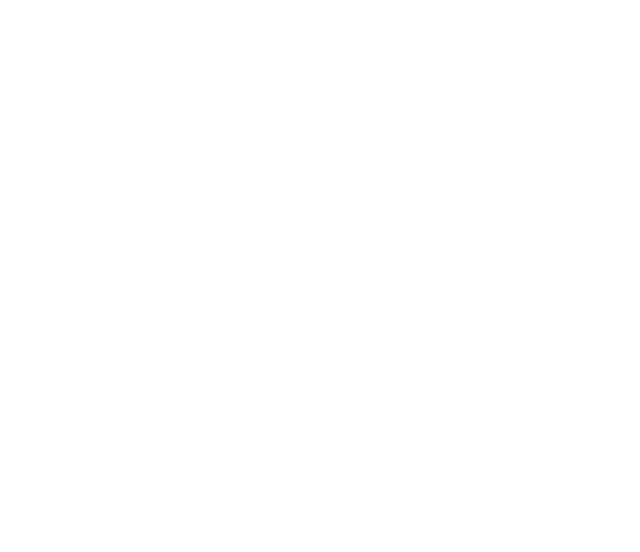
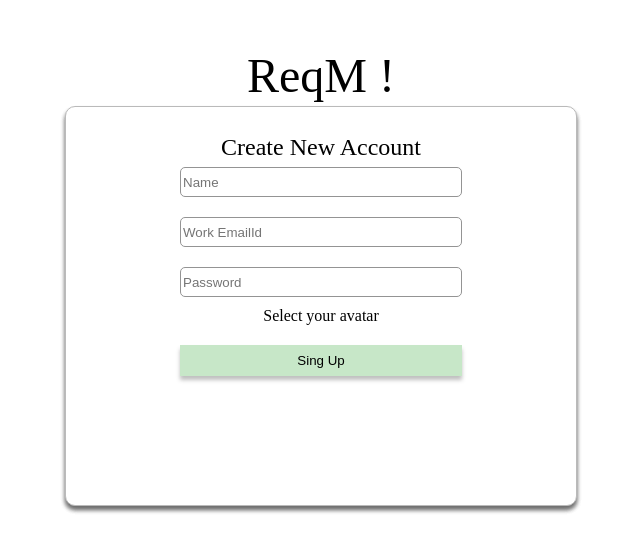
Before and after one commit to dileep519/ReqM, a React (Create React App) app: page /signin in a window 1280 px wide. Shown: the part 114-666 px from the top of the page, without its empty margins (319-959 px from the left). Built offline with nearby package versions, Linux system fonts and the light colour scheme.

Commit message:
Signup screen

```diff
--- a/package.json
+++ b/package.json
@@ -6,10 +6,12 @@
     "@testing-library/jest-dom": "^5.11.8",
     "@testing-library/react": "^11.2.2",
     "@testing-library/user-event": "^12.6.0",
+    "alert": "^5.0.10",
     "react": "^17.0.1",
     "react-dom": "^17.0.1",
     "react-router-dom": "^5.2.0",
     "react-scripts": "4.0.1",
+    "validator": "^13.5.2",
     "web-vitals": "^0.2.4"
   },
   "scripts": {
--- a/public/index.css
+++ b/public/index.css
@@ -4,3 +4,8 @@
     width:100vw;
     max-width:100vw;
 }
+
+html, body {
+    max-width: 100%;
+    overflow-x: hidden;
+}
--- a/src/App.jsx
+++ b/src/App.jsx
@@ -4,6 +4,7 @@
 import Products from './components/homescreen/product/products';
 import Resources from './components/homescreen/resources/resources';
 import Pricing from './components/homescreen/pricing/pricing';
+import Signup from './components/signup/signup';
 
 const App=()=>{
     return(
@@ -13,7 +14,7 @@
             <Route path="/product" component={Products}/>
             <Route path="/resource" component={Resources}/>
             <Route path="/pricing" component={Pricing}/>
-            <Route path="/signin"/>
+            <Route path="/signin" component={Signup}/>
         </Switch>
 
         </>
--- a/src/components/homescreen/footer/footer.css
+++ b/src/components/homescreen/footer/footer.css
@@ -6,6 +6,7 @@
     padding-top:80px;
     padding-bottom: 80px;
     background: #AED8B2;
+    width:100vw;
 }
 
 .footer-content{
--- a/src/components/homescreen/header/header.css
+++ b/src/components/homescreen/header/header.css
@@ -1,7 +1,6 @@
 .header-container{
     display: flex;
     flex-direction: row;
-    /* position: fixed; */
     height: 10vh;
     min-height: 80px;
     box-shadow: 0px 8px 4px 0px rgba(0,0,0,0.2);
@@ -48,5 +47,4 @@
     border: 2px solid #070707;
     box-sizing: border-box;
     border-radius: 10px;
-
 }
--- a/src/components/homescreen/homescreen.css
+++ b/src/components/homescreen/homescreen.css
@@ -1,9 +1,6 @@
 .homescreen-container{
     display: flex;
     flex-direction: column;
-    /* width: 100vw; */
-    /* max-width: 100vw; */
-    overflow-x: hidden;
 }
 
 
@@ -11,7 +8,6 @@
 .homescreen-body-conatiner1{
     display: flex;
     flex-direction: row;
-    overflow-x: hidden;
 }
 
 .homescreen-text{
@@ -42,7 +38,7 @@
 .homescreen-body-conatiner2{
     display: flex;
     flex-direction: row;
-
+    margin:10px;
 }
 
 .homescreen-text2{
@@ -70,10 +66,6 @@
     color: #000000;
 }
 
-.homescreen-image2{
-    /* width:45%; */
-}
-
 .homescreen-body-conatiner3{
     display: flex;
     flex-direction: row;
@@ -85,37 +77,32 @@
     font-size: 24px;
     line-height: 38px;
     color: #000000;
-}
-
-.homescren-image3{
-    /* width: 40%; */
+    overflow: hidden;
+    margin:10px;
 }
 
 .homescreen-text3{
     display: flex;
     flex-direction: column;
     justify-content: center;
-    /* text-overflow: wrap; */
     word-wrap: break-word;
-    width: 60%;
+    width: 55%;
 }
 
 .homescreen-body-conatiner4{
     display: flex;
     flex-direction: row;
     margin-top: 2%;
-    /* height:40%; */
     font-family: Nunito Sans;
     font-style: normal;
     font-weight: 300;
     font-size: 24px;
     line-height: 38px;
     color: #000000;
+    margin:10px;
+
 }
 
-.homescren-image4{
-    /* width: 50%; */
-}
 
 .homescreen-text4{
     display: flex;
@@ -127,7 +114,7 @@
 .get-started{
     font-weight: bold;
     color: #FFFDFD;
-    background: #895B5B;
+    background: #898B5B;
     box-shadow: 0px 4px 4px rgba(0, 0, 0, 0.25);
     border-radius: 15px;
     width: fit-content;
--- a/src/components/homescreen/homescreen.jsx
+++ b/src/components/homescreen/homescreen.jsx
@@ -1,4 +1,4 @@
-import React from 'react';
+import React, { useState } from 'react';
 import Header from './header/header';
 import Footer from './footer/footer';
 import './homescreen.css';
@@ -6,7 +6,6 @@
 import image2 from '../../shared/images/Rectangle 163.png';
 import image3 from '../../shared/images/Rectangle 165.png';
 import image4 from '../../shared/images/Rectangle 166.png';
-
 
 
 const HomeScreen=(props)=>{
--- /dev/null
+++ b/src/components/signup/signup.css
@@ -0,0 +1,81 @@
+.signUpPage{
+    display: flex;
+    align-items: center;
+    justify-content: center;
+    flex-direction: column;
+    height: 100vh;
+    width:100vw;
+}
+
+.signUpSubContainer{
+    display: flex;
+    /* justify-content: center; */
+    flex-direction: column;
+    align-items: center;
+    min-width: fit-content;
+    padding-left: 20px;
+    padding-right: 20px;
+    background: #FFFFFF;
+    border: 1px solid #BABABA;
+    box-sizing: border-box;
+    box-shadow: 0px 4px 4px rgba(0, 0, 0, 0.25), 0px 4px 4px rgba(0, 0, 0, 0.25), 0px 4px 4px rgba(0, 0, 0, 0.25);
+    border-radius: 10px;
+    margin-top: 20px;
+    height: 50%;
+    width: 40%;
+}
+
+.signUpInputContainer{
+    display: flex;
+    flex-direction: column;
+    align-items: center;
+    /* height: 100%; */
+    width: 100%;
+}
+
+.signupInput{
+    background: #FFFFFF;
+    border: 1px solid #949494;
+    box-sizing: border-box;
+    border-radius: 5px;
+    height:30px;
+    margin:10px;
+    width: 60%;
+}
+
+.signUpInfo{
+    font-family: Nunito Sans;
+    font-style: normal;
+    font-weight: normal;
+    font-size: 24px;
+    line-height: 20px;
+    /* or 83% */
+    color: #000000;
+    margin-top: 30px;
+
+}
+
+
+.signUpProdName{
+    font-family: Sunshiney;
+    font-style: normal;
+    font-weight: normal;
+    font-size: 48px;
+    line-height: 20px;
+    color: #000000;
+}
+
+.signUpButton{
+    text-decoration: none;
+    border:none;
+    background: #C7E7C8;
+    box-shadow: 0px 4px 4px rgba(0, 0, 0, 0.25);
+    width: 60%;
+    margin-top: 20px;
+    padding:8px;
+}
+
+.signUpButton:hover{
+    cursor: pointer;
+    border: none;
+}
--- /dev/null
+++ b/src/components/signup/signup.jsx
@@ -0,0 +1,52 @@
+import React, { useState } from 'react';
+import validator  from 'validator';
+import alert from 'alert';
+import './signup.css';
+
+const Signup=()=>{
+
+    const [name,setName]=useState(()=>"");
+    const [email,setEmail]=useState();
+    const [password,setPassword]=useState(()=>"")
+
+    const handleClick=(event)=>{
+        if(event.target.id=='name'){
+            setName(event.target.value);
+        }else if(event.target.id=='email'){
+
+            setEmail(event.target.value);
+        }else{
+            setPassword(event.target.value);
+        }
+    }
+
+    const handleSignup=(e)=>{
+        const value=validator.isEmail(email);
+        if(!value){
+            alert('Please enter valid email');
+        }
+        console.log("Out put after clicking signup is....",name);
+        console.log("Password",password);
+        console.log("email",email);
+    }
+
+    return(
+        <div className="signUpPage">
+                <span className="signUpProdName">ReqM !</span>
+                <div className="signUpSubContainer">
+                    <div className="signUpInputContainer" >
+                        <span className="signUpInfo">Create New Account</span>
+                        <input id="name" onChange={handleClick} className="signupInput" type="text" placeholder="Name"  value={name}/>
+                        <input id="email" onChange={handleClick} className="signupInput" type="email" placeholder="Work EmailId" value={email}/>
+                        <input id="password" onChange={handleClick} className="signupInput" type="password" placeholder="Password" value={password}/>
+                    </div>
+                    <div>
+                        <span>Select your avatar</span>
+                    </div>
+                    <button className="signUpButton" onClick={handleSignup}>Sing Up</button>
+                </div>
+        </div>
+    );
+}
+
+export default Signup;
--- a/src/index.js
+++ b/src/index.js
@@ -2,6 +2,7 @@
 import ReactDOM from 'react-dom';
 import {BrowserRouter as Router} from 'react-router-dom';
 import App from './App';
+
 
 ReactDOM.render(
     <Router>
```
Also changed, not shown: src/shared/images/Create an Account (2).png (added), 1 other file (tests, documents, lock files or other folders).
